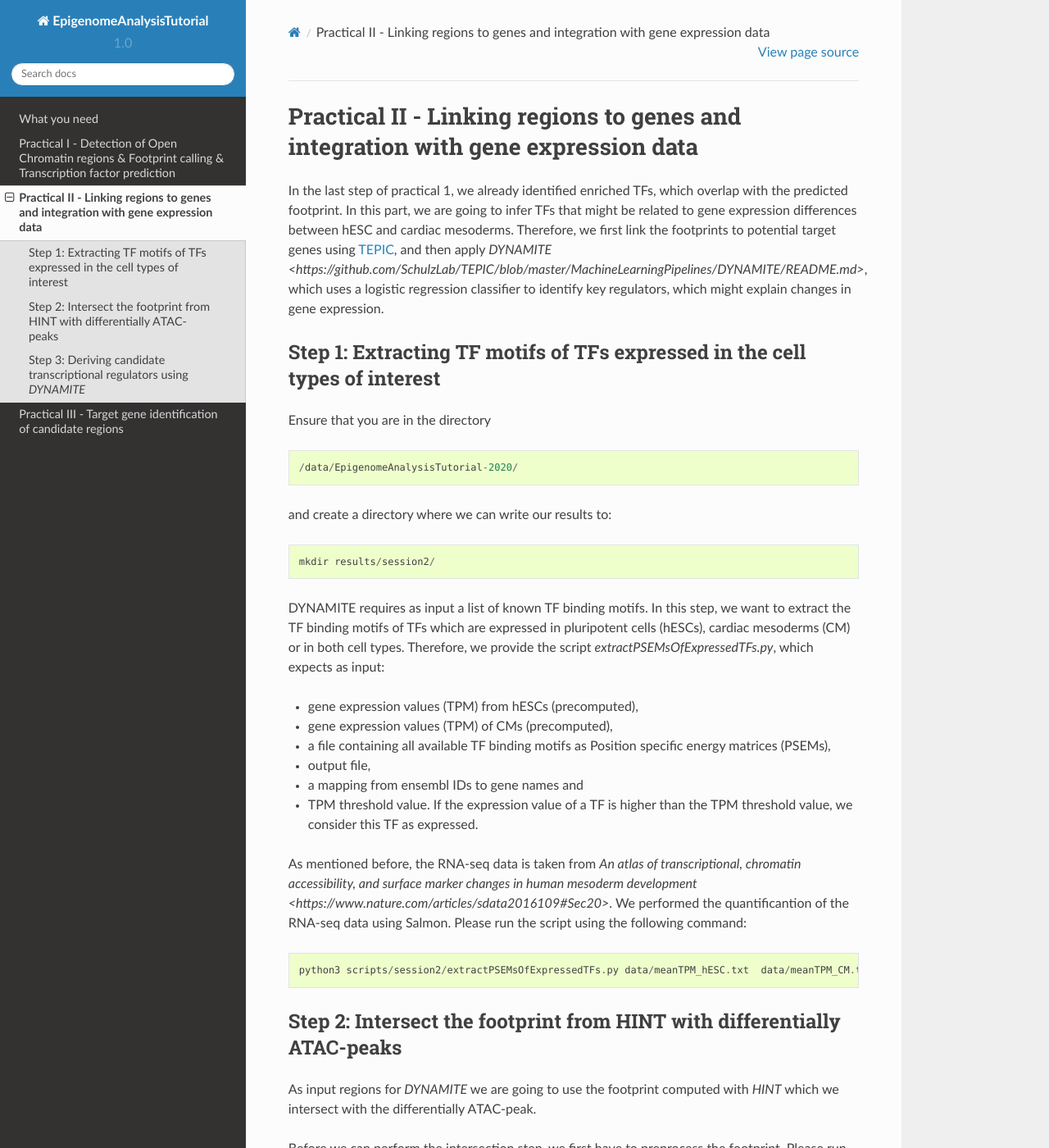
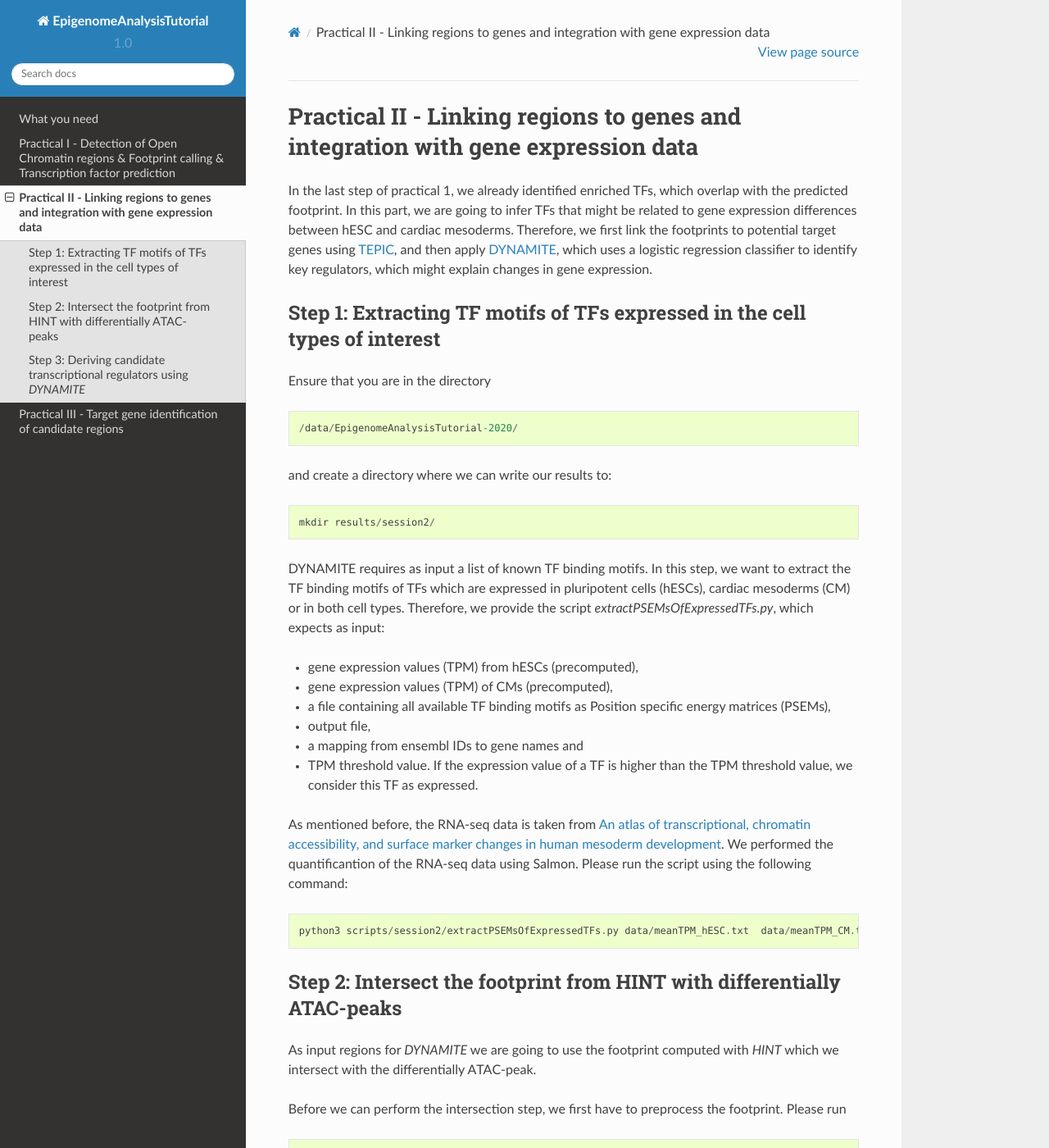
Before and after one commit to SchulzLab/EpigenomeAnalysisTutorial-2020, a Sphinx documentation site: the page built from docs/Practical2.rst, in a window 1280 px wide and 1400 px high. Shown: the whole window at 82% size. Built offline with Sphinx 7.4.7 and the Read the Docs theme 2.0.0, drawn with Linux system fonts in a browser that asks for light colours.

Commit message:
Update Practical2.rst

```diff
--- a/docs/Practical2.rst
+++ b/docs/Practical2.rst
@@ -3,7 +3,7 @@ Practical II - Linking regions to genes and integration with gene expression dat
 ==================================================================
 
 In the last step of practical 1, we already identified enriched TFs, which overlap with the predicted footprint.  In this part, we are going to infer TFs that might be related to gene expression differences between hESC and cardiac mesoderms. Therefore, we first link the footprints to potential target genes using
-`TEPIC <https://github.com/SchulzLab/TEPIC>`_, and then apply `DYNAMITE <https://github.com/SchulzLab/TEPIC/blob/master/MachineLearningPipelines/DYNAMITE/README.md>`, which uses a logistic regression classifier to identify key regulators, which might explain changes in gene expression.
+`TEPIC <https://github.com/SchulzLab/TEPIC>`_, and then apply `DYNAMITE <https://github.com/SchulzLab/TEPIC/blob/master/MachineLearningPipelines/DYNAMITE/README.md>`_, which uses a logistic regression classifier to identify key regulators, which might explain changes in gene expression.
 
 Step 1: Extracting TF motifs of TFs expressed in the cell types of interest
 ----------------------------------------------------
@@ -27,7 +27,8 @@ DYNAMITE requires as input a list of known TF binding motifs. In this step, we w
 -	a mapping from ensembl IDs to gene names and
 -	TPM threshold value. If the expression value of a TF is higher than  the TPM threshold value, we consider this TF as expressed.
 
-As mentioned before, the RNA-seq data is taken from `An atlas of transcriptional, chromatin accessibility, and surface marker changes in human mesoderm development <https://www.nature.com/articles/sdata2016109#Sec20>`. We performed the quantificantion of the RNA-seq data using Salmon.
+As mentioned before, the RNA-seq data is taken from
+`An atlas of transcriptional, chromatin accessibility, and surface marker changes in human mesoderm development <https://www.nature.com/articles/sdata2016109#Sec20>`_. We performed the quantificantion of the RNA-seq data using Salmon.
 Please run the script using the following command:
 
 ::
```
